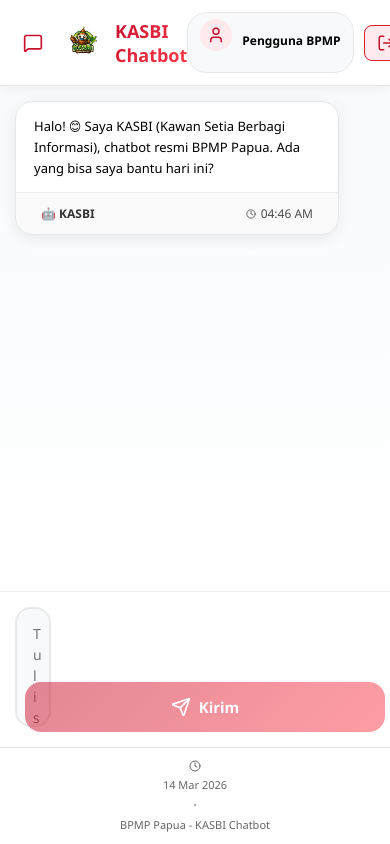
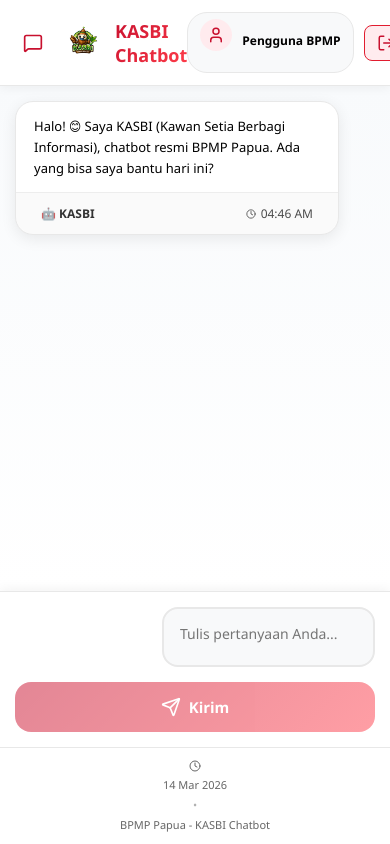
Before and after one commit to LemHS/frontend-kasbi, a React app: page /chatbot in a window 390 px wide. Built offline with nearby package versions, Linux system fonts and the light colour scheme; the HTML template or start-up script is replaced by a standard one.

Commit message:
fix: responsive

```diff
--- a/src/styles/chatbot.css
+++ b/src/styles/chatbot.css
@@ -501,7 +501,7 @@
   max-width: 100%;
 }
 
-.chat-textarea {
+.chat-input {
   width: 100%;
   min-height: 60px;
   max-height: 120px;
@@ -516,7 +516,7 @@
   font-family: inherit;
 }
 
-.chat-textarea:focus {
+.chat-input:focus {
   outline: none;
   border-color: var(--primary-red);
   background: white;
@@ -635,7 +635,7 @@
     display: none; /* Hide the text "Kirim" to save space, show only icon */
   }
 
-  .chat-textarea {
+  .chat-input {
     padding: 12px 15px;
     font-size: 14px;
   }
--- a/src/styles/user-layout.css
+++ b/src/styles/user-layout.css
@@ -392,32 +392,17 @@
 .chat-input-area {
   display: flex;
   gap: 15px;
-  padding: 20px 30px;
+  padding: 20px 25px;
   background: white;
-  border-top: 1px solid #eee;
-  align-items: flex-end; /* Keeps button aligned with bottom of textarea */
-  width: 100%; /* Follows parent width */
-  box-sizing: border-box;
+  border-top: 1px solid #e8e8e8;
+  align-items: flex-end;
+  flex-shrink: 0;
+  box-shadow: 0 -2px 10px rgba(0, 0, 0, 0.05);
 }
 
 .input-wrapper {
-  flex: 1; /* This makes it take up all available space */
+  flex: 1;
   position: relative;
-  min-width: 0; /* Critical for flex items to prevent overflowing */
-}
-
-/* Ensure the hint text doesn't overlap or hide on mobile */
-.input-hint {
-  position: absolute;
-  bottom: -22px;
-  left: 0;
-  font-size: 11px;
-  color: #888;
-  padding: 2px 10px;
-  white-space: nowrap;
-  overflow: hidden;
-  text-overflow: ellipsis;
-  max-width: 100%;
 }
 
 .chat-input {
@@ -442,6 +427,14 @@
   box-shadow: 0 0 0 3px rgba(200, 16, 46, 0.1);
 }
 
+.input-hint {
+  position: absolute;
+  bottom: -22px;
+  left: 0;
+  font-size: 11px;
+  color: #888;
+  padding: 2px 10px;
+}
 
 .input-hint kbd {
   background: #f0f0f0;
@@ -665,27 +658,9 @@
   }
 
   .chat-input-area {
-    padding: 15px; /* Reduce padding on mobile */
+    padding: 15px;
+    flex-direction: column;
     gap: 10px;
-  }
-
-  .send-button {
-    padding: 0 20px; /* Smaller button padding */
-    height: 54px; /* Slightly shorter button */
-  }
-
-  .send-button span {
-    display: none; /* Hide the text "Kirim" to save space, show only icon */
-  }
-
-  .chat-textarea {
-    padding: 12px 15px;
-    font-size: 14px;
-  }
-
-  /* Hide the hint on very small screens to prevent clutter */
-  .input-hint {
-    display: none;
   }
 
   .send-btn {
```
